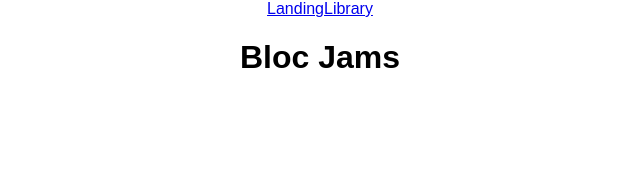
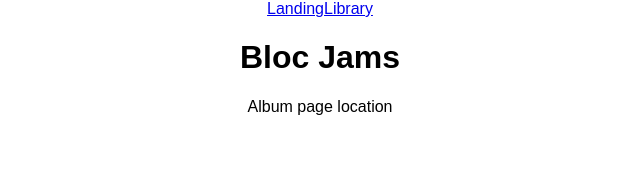
Before and after one commit to BRichie/bloc-jams-react, a React (Create React App) app: page /album/1 in a window 1280 px wide. Shown: the top 188 px of the page, without its empty margins (320-960 px from the left). Built offline with nearby package versions, Linux system fonts and the light colour scheme.

Commit message:
Assingment 3 Routing : Amended

```diff
--- a/src/App.js
+++ b/src/App.js
@@ -19,7 +19,7 @@ class App extends Component {
          <main>
          <Route exact path="/" component={Landing} />
            <Route path="/library" component={Library} />
-
+           <Route path="/album" component={Album} />
          </main>
       </div>
     );
```
